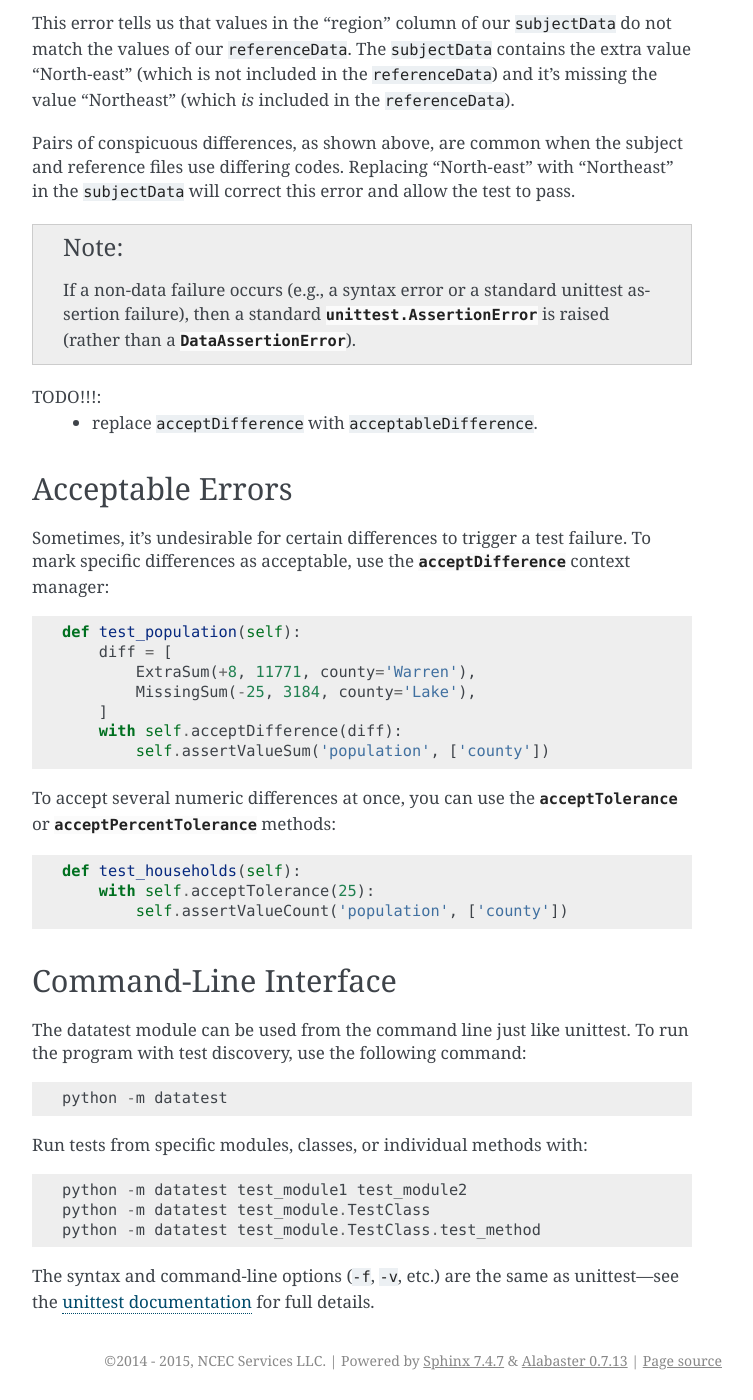
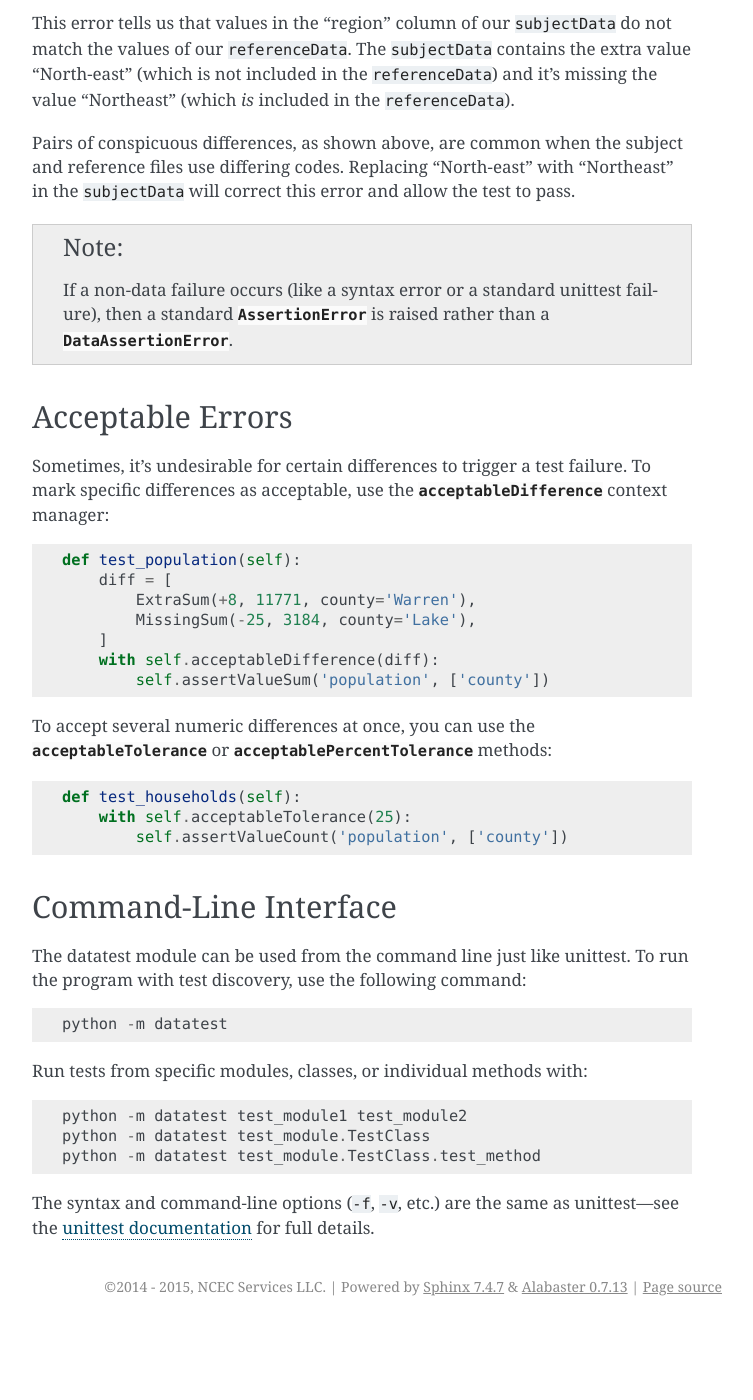
Before and after one commit to shawnbrown/datatest, a Sphinx documentation site: the page built from docs/getting_started.rst, in a window 1280 px wide and 1400 px high, scrolled down 3427 px. Shown: the whole window, without its empty margins (388-1141 px from the left). Built offline with Sphinx 7.4.7, drawn with Linux system fonts in a browser that asks for light colours; after the commit the page ends 4753 px from its top, so only the background shows below that.

Commit message:
Fix examples and class references in docstrings and Sphinx docs.

```diff
--- a/docs/getting_started.rst
+++ b/docs/getting_started.rst
@@ -184,14 +184,10 @@ allow the test to pass.
 
 .. note::
 
-    If a non-data failure occurs (e.g., a syntax error or a standard
-    unittest assertion failure), then a standard
-    :class:`unittest.AssertionError` is raised (rather than a
-    :class:`DataAssertionError <datatest.DataAssertionError>`).
-
-
-TODO!!!:
-  * replace ``acceptDifference`` with ``acceptableDifference``.
+    If a non-data failure occurs (like a syntax error or a standard
+    unittest failure), then a standard :class:`AssertionError` is raised
+    rather than a :class:`DataAssertionError
+    <datatest.DataAssertionError>`.
 
 
 Acceptable Errors
@@ -199,24 +195,24 @@ Acceptable Errors
 
 Sometimes, it's undesirable for certain differences to trigger a test
 failure.  To mark specific differences as acceptable, use the
-:meth:`acceptDifference <datatest.DataTestCase.acceptDifference>`
-context manager::
+:meth:`acceptableDifference
+<datatest.DataTestCase.acceptableDifference>` context manager::
 
     def test_population(self):
         diff = [
             ExtraSum(+8, 11771, county='Warren'),
             MissingSum(-25, 3184, county='Lake'),
         ]
-        with self.acceptDifference(diff):
+        with self.acceptableDifference(diff):
             self.assertValueSum('population', ['county'])
 
 To accept several numeric differences at once, you can use the
-:meth:`acceptTolerance <datatest.DataTestCase.acceptTolerance>` or
-:meth:`acceptPercentTolerance <datatest.DataTestCase.acceptPercentTolerance>`
-methods::
+:meth:`acceptableTolerance <datatest.DataTestCase.acceptableTolerance>`
+or :meth:`acceptablePercentTolerance
+<datatest.DataTestCase.acceptablePercentTolerance>` methods::
 
     def test_households(self):
-        with self.acceptTolerance(25):
+        with self.acceptableTolerance(25):
             self.assertValueCount('population', ['county'])
 
 
```
Also changed, not shown: 1 other file.
